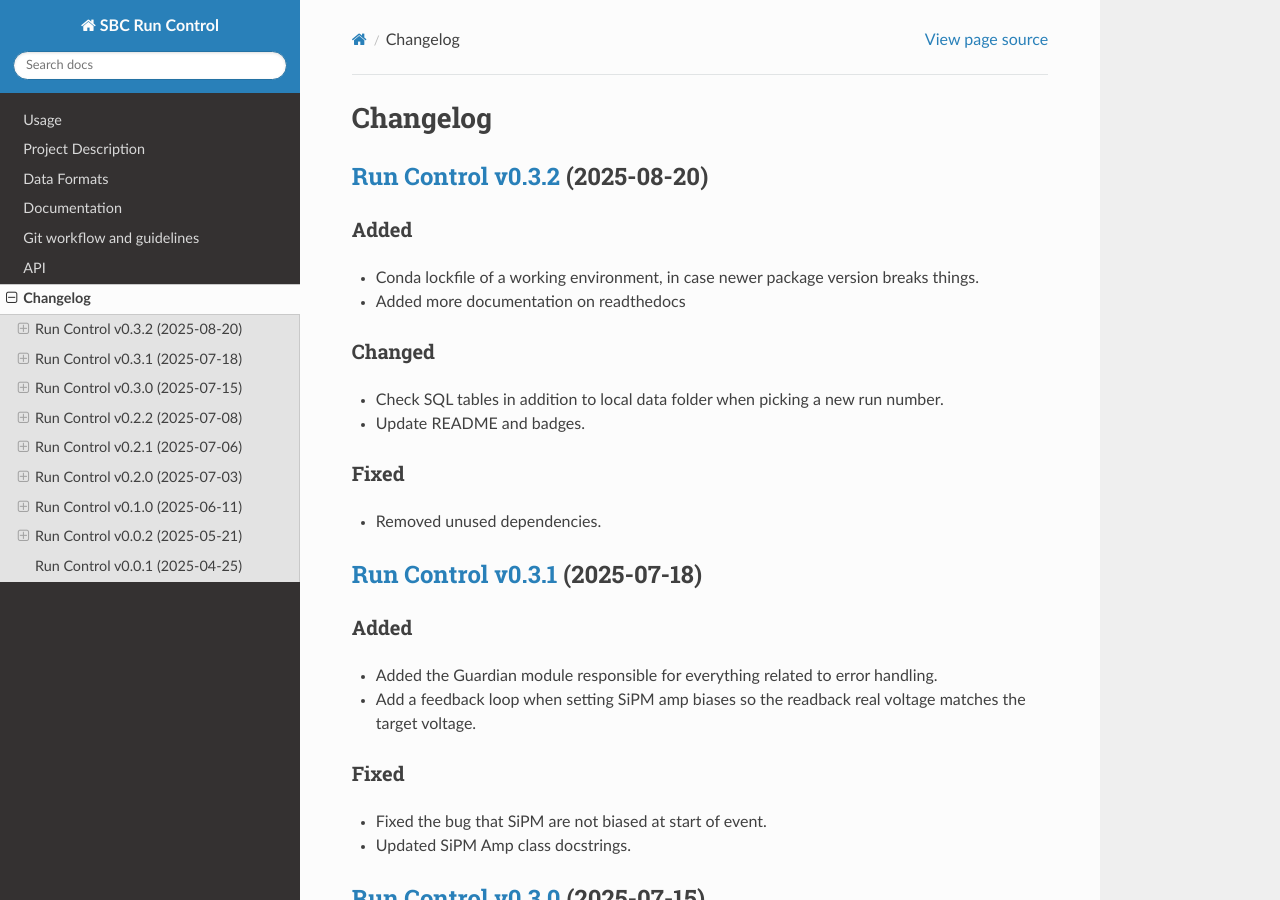
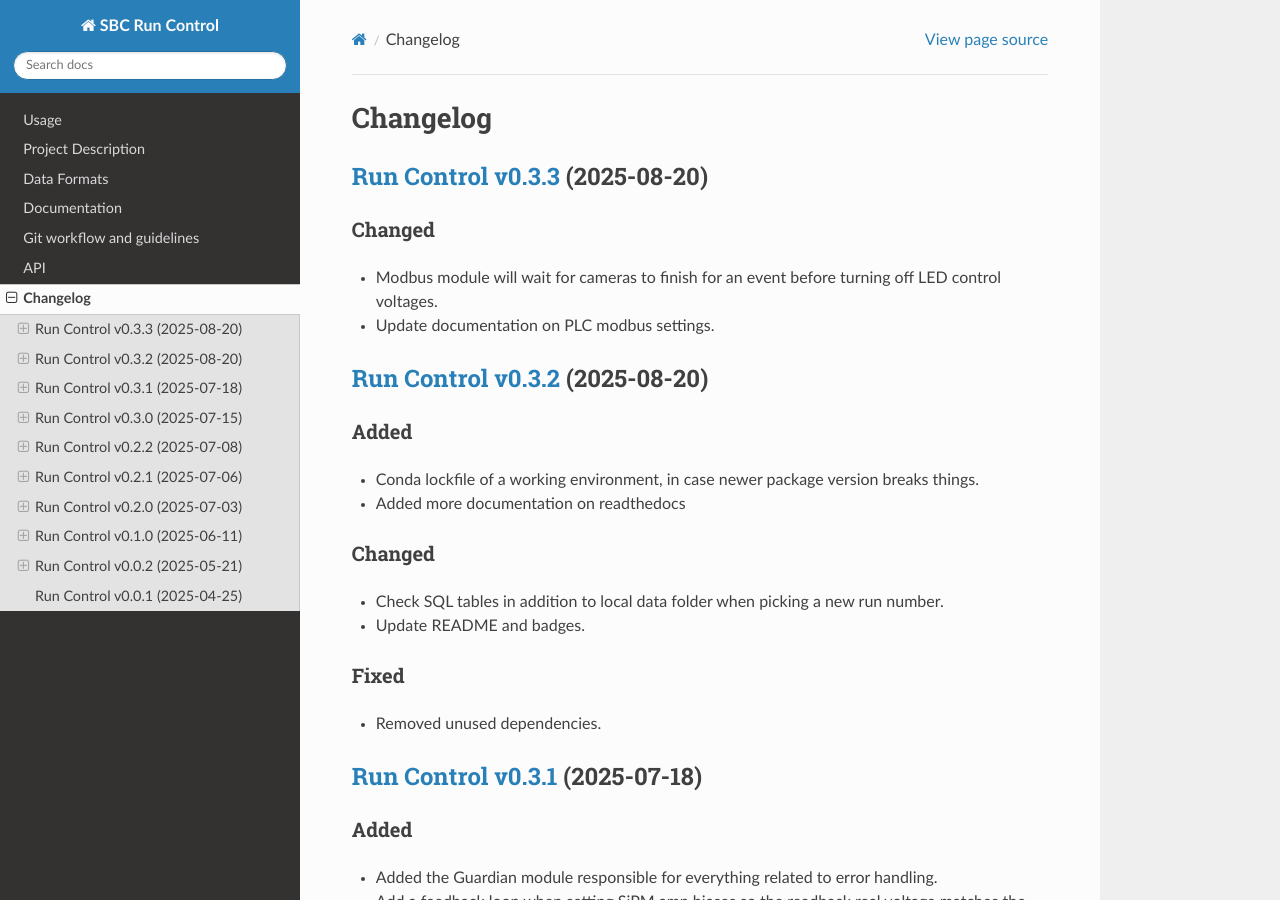
Before and after one commit to SBC-Collaboration/SBC-RunControl, a Sphinx documentation site: the page built from docs/changelog.md, in a window 1280 px wide and 900 px high. Built offline with Sphinx 7.4.7 and the Read the Docs theme 3.1.0, drawn with Linux system fonts in a browser that asks for light colours.

Commit message:
Prepare for v0.3.3

```diff
--- a/docs/changelog.md
+++ b/docs/changelog.md
@@ -1,4 +1,9 @@
 # Changelog
+
+## [Run Control v0.3.3](https://github.com/SBC-Collaboration/SBC-RunControl/releases/tag/v0.3.3) (2025-08-20)
+### Changed
+- Modbus module will wait for cameras to finish for an event before turning off LED control voltages.
+- Update documentation on PLC modbus settings.
 
 ## [Run Control v0.3.2](https://github.com/SBC-Collaboration/SBC-RunControl/releases/tag/v0.3.2) (2025-08-20)
 ### Added
--- a/docs/conf.py
+++ b/docs/conf.py
@@ -8,7 +8,7 @@ copyright = '2024-2025 SBC Collaboration'
 author = 'SBC Collaboration'
 
 release = '0.3'
-version = '0.3.2'
+version = '0.3.3'
 
 # -- General configuration
 
```
Also changed, not shown: docs/data_format.md (+1 -1 lines).
